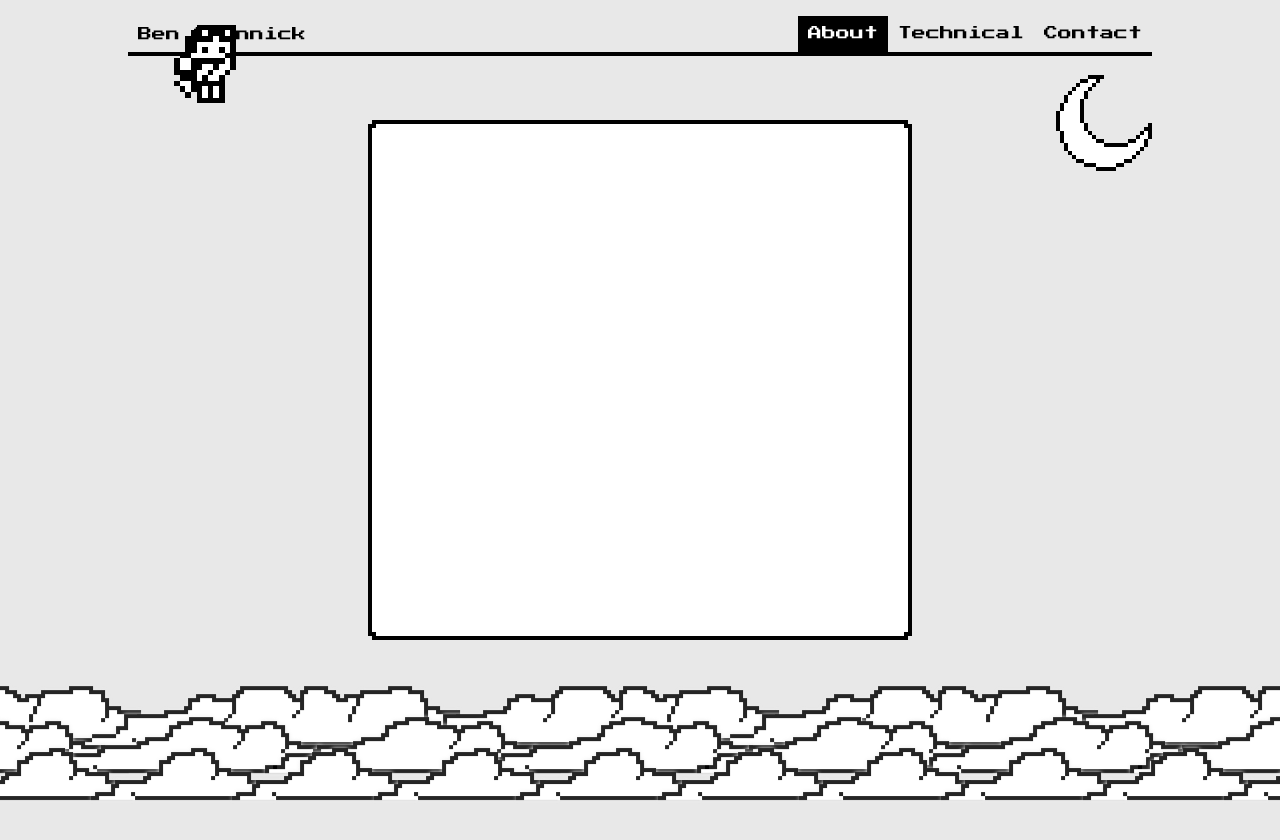
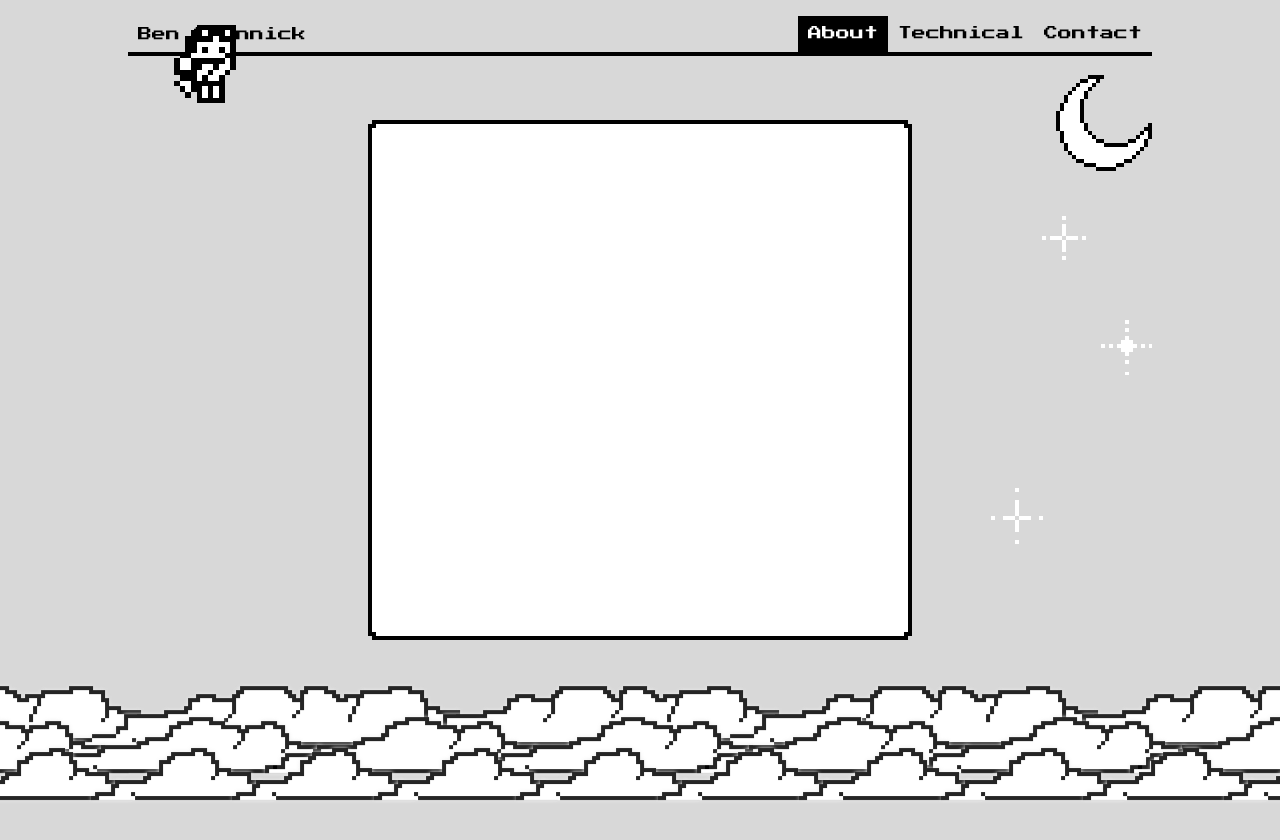
Before and after one commit to benshinnick/personal-website, a React (Create React App) app: page / in a window 1280 px wide. Shown: the top 840 px of the page. Built offline with nearby package versions, Linux system fonts and the light colour scheme; the HTML template or start-up script is replaced by a standard one.

Commit message:
Added stars and updated background color

```diff
--- a/src/PersonalWebsite/Moon/Moon.css
+++ b/src/PersonalWebsite/Moon/Moon.css
@@ -8,6 +8,11 @@
     transform-origin: top right;
     transform: scale(0.40);
     animation: 1s ease-out 0s 1 appear;
+    z-index: 2;
+}
+
+#moon:hover {
+    filter: invert(1);
 }
 
 @keyframes appear {
--- a/src/PersonalWebsite/Moon/Moon.jsx
+++ b/src/PersonalWebsite/Moon/Moon.jsx
@@ -4,7 +4,7 @@ import './Moon.css';
 export default class Moon extends React.Component {
     render() {
         return (
-            <div id='moon' class='sprite'></div>
+            <div id='moon' className='sprite'></div>
         );
     }
 }
--- a/src/PersonalWebsite/PersonalWebsite.css
+++ b/src/PersonalWebsite/PersonalWebsite.css
@@ -3,9 +3,8 @@
 } */
 
 .personal-website {
-    /* background-color: white; */
-    background-color: #e8e8e8;
-    /* background-color: #d0d0d0; */
+    /* background-color: #e8e8e8; */
+    background-color: #d8d8d8;
 }
 
 .section {
--- a/src/PersonalWebsite/PersonalWebsite.jsx
+++ b/src/PersonalWebsite/PersonalWebsite.jsx
@@ -5,6 +5,7 @@ import RocketGuy from './RocketGuy/RocketGuy';
 import Clouds from './Clouds/Clouds';
 import Moon from './Moon/Moon';
 import AboutPanel from './AboutPanel/AboutPanel';
+import Stars from './Stars/Stars';
 
 export default class PersonalWebsite extends React.Component {
     render() {
@@ -16,6 +17,7 @@ export default class PersonalWebsite extends React.Component {
                     <RocketGuy></RocketGuy>
                     <Moon></Moon>
                     <Clouds></Clouds>
+                    <Stars></Stars>
                     <div style={{height: 3000 + 'px'}}></div>
                 </main>
             </div>
--- a/src/PersonalWebsite/Stars/Stars.css
+++ b/src/PersonalWebsite/Stars/Stars.css
@@ -1,13 +1,30 @@
-#star {
+.star {
     position: fixed;
-    top: 0px;
-    width: 128px;
-    height: 128px;
-    margin-top: 150px;
-    margin-left: calc(10vw + 35px);
     transition: margin-top 500ms ease-out;
+    filter: invert(1);
+    z-index: 1;
 }
 
-.fly-up-build {
-    background-image: url(./AnimationSprites/fly-up-build.png);
+#star-1 {
+    height: 75px;
+    width:75px;
+    right: 14vw;
+    top: 25vh;
+    background-image: url(./StarSprites/star-1.png);
 }
+
+#star-2 {
+    height: 71px;
+    width:67px;
+    right: 18vw;
+    top: 60vh;
+    background-image: url(./StarSprites/star-2.png);
+}
+
+#star-3 {
+    height: 55px;
+    width:51px;
+    right: 10vw;
+    top: 40vh;
+    background-image: url(./StarSprites/star-3.png);
+}
--- a/src/PersonalWebsite/Stars/Stars.jsx
+++ b/src/PersonalWebsite/Stars/Stars.jsx
@@ -1,10 +1,36 @@
 import React from 'react';
 import './Stars.css';
+
+const NUM_FRAMES = 12;
+const ANIMATION_SPEED_MS = 200
 
 export default class Stars extends React.Component {
 
     componentDidMount() {
+        this.startAnimation(1)
+        this.startAnimation(2)
+        this.startAnimation(3)
+    }
 
+    startAnimation(starNum) {
+        // I have to animate this way instead of css for browser reasons
+        var star = document.getElementById(`star-${starNum}`)
+        var spriteWidth = this.getSpriteSheetWidth(starNum) / NUM_FRAMES
+        var position = spriteWidth
+
+        this.currAnimationInterval = setInterval(() => {
+            star.style.backgroundPosition = `-${position}px 0px`
+            if (position < spriteWidth * NUM_FRAMES)
+                position += spriteWidth
+            else
+                position = spriteWidth
+        }, ANIMATION_SPEED_MS);
+    }
+
+    getSpriteSheetWidth(starNum) {
+        if(starNum === 1) return 900
+        else if (starNum === 2) return 804
+        else if (starNum === 3) return 612
     }
 
     render() {
```
